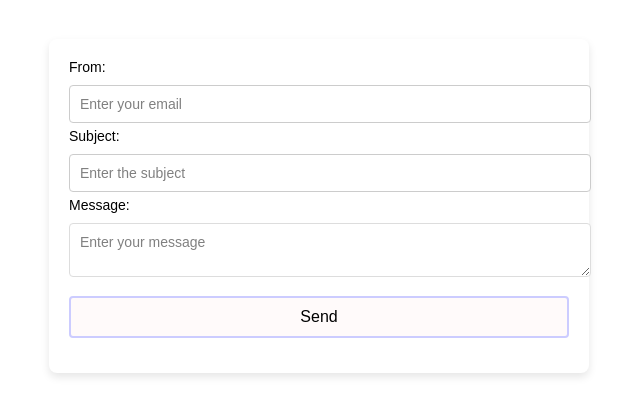
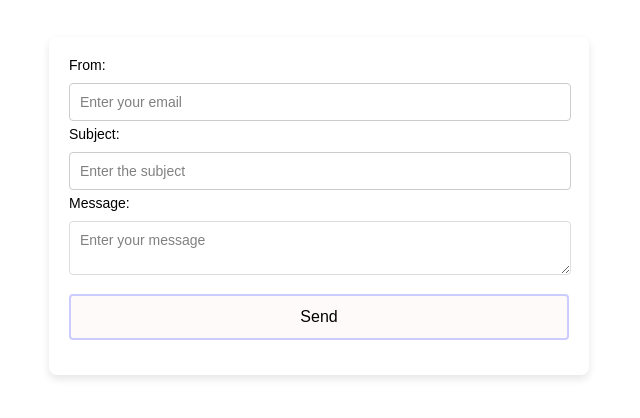
Before and after one commit to sabrinaa3/Backend-Message-Form, a website: page index.html in a window 1280 px wide. Shown: the part 194-612 px from the top of the page, 321-961 px from the left. Drawn offline with Linux system fonts and the light colour scheme.

Commit message:
Update index.html

```diff
--- a/index.html
+++ b/index.html
@@ -1,3 +1,4 @@
+
 <!DOCTYPE html>
 <html lang="en">
 <head>
@@ -37,6 +38,8 @@
             box-shadow: 0 4px 8px rgba(0, 0, 0, 0.1);
             width: 100%;
             max-width: 500px;
+            align-items: center;
+            justify-content: center;
         }
 
         label {
@@ -52,6 +55,8 @@
             border: 1px solid #ddd;
             border-radius: 4px;
             font-size: 14px;
+            max-width: 480px;
+            width: 100%;
         }
 
         input[type="submit"] {
@@ -61,6 +66,9 @@
             font-size: 16px;
             border-radius: 4px;
             transition: background-color 0.3s ease;
+            padding: 12px 20px;
+            width: 100%;
+            max-width: 500px;
         }
 
         input[type="submit"]:hover {
```
